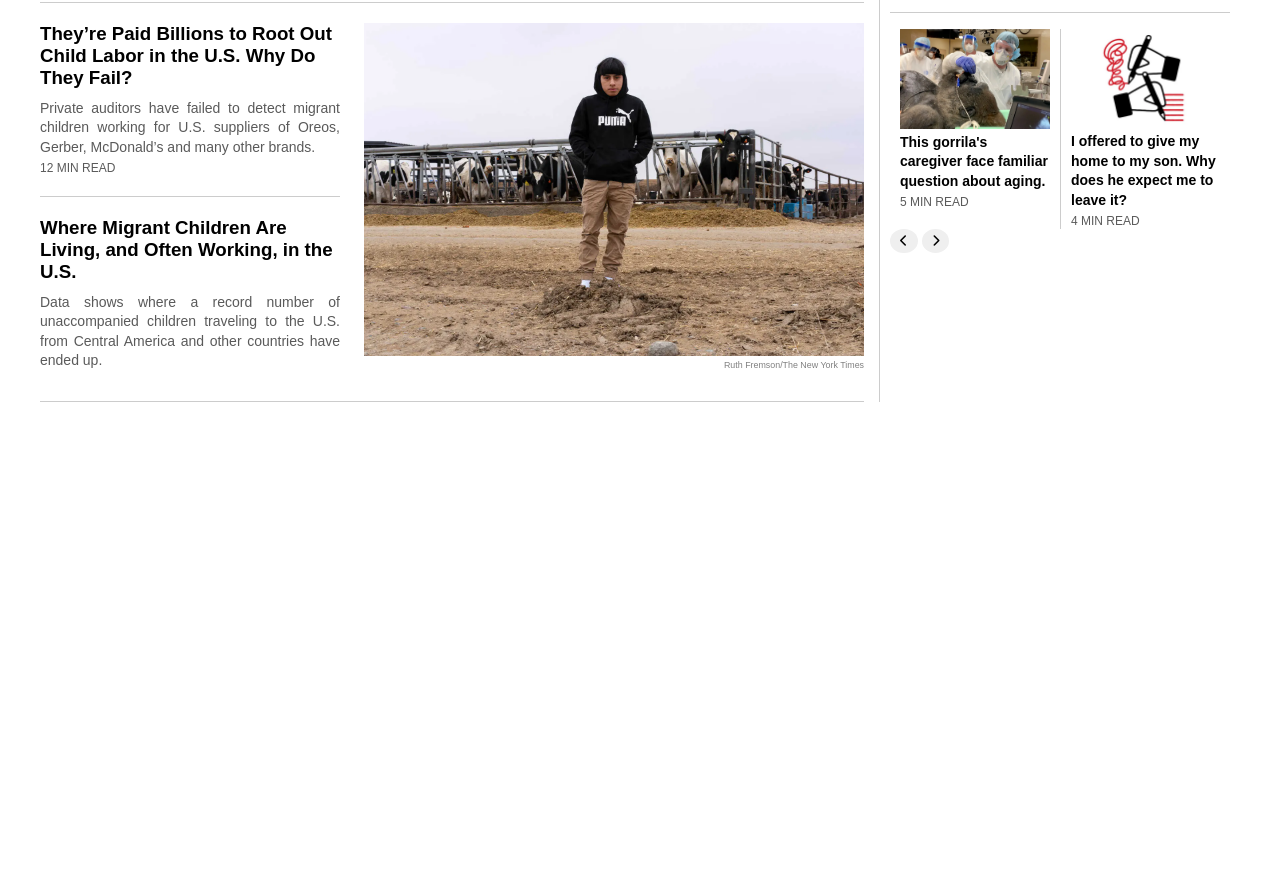
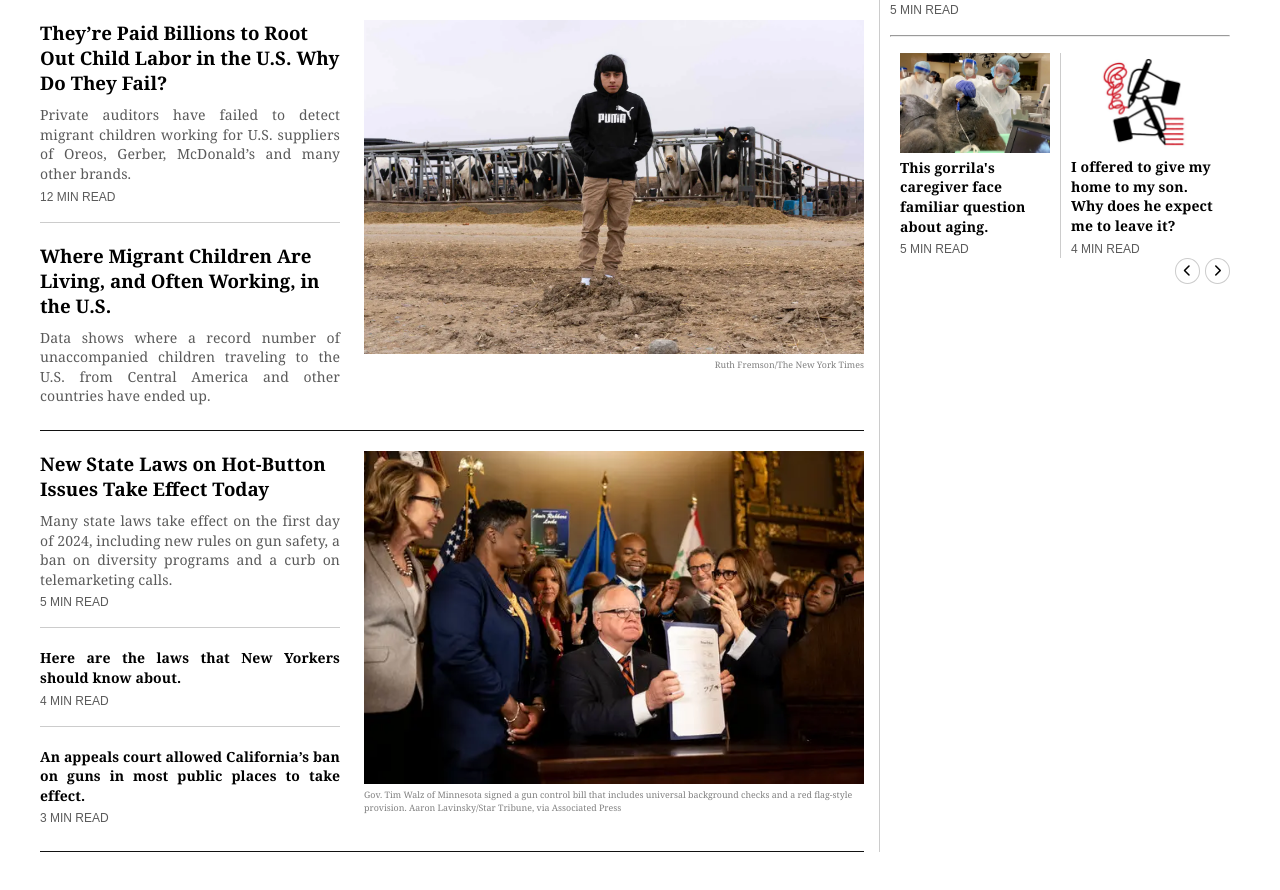
Before and after one commit to KelvinVo24/The_New_York_Times, a plain HTML site: page index.html in a window 1280 px wide. Shown: the part 556-1446 px from the top of the page. Drawn offline with Linux system fonts and the light colour scheme.

Commit message:
Add news

```diff
--- a/assets/style.css
+++ b/assets/style.css
@@ -8,7 +8,9 @@ body{
     scroll-behavior: smooth;
     font-family: Arial, Helvetica, sans-serif;
     height: 200vh;
+    font-family: nyt-cheltenham,georgia,'times new roman',times,serif;
 }
+
 
 
 .loading-text{
@@ -26,6 +28,7 @@ header{
     width: 1200px;
     margin: 0 auto;
     font-size: 12px;
+    font-family: sans-serif;
 }
 
 .section-1, .section-2{
@@ -41,6 +44,7 @@ header{
 
 .section-1 .nav-list{
     margin-left: 140px;
+    font-size: 10px;
 }
 
 
@@ -111,8 +115,8 @@ header{
 }
 
 .container .news{
-    padding-bottom: 30px;
-    border-bottom: 1px solid #ccc;
+    padding-bottom: 24px;
+    border-bottom: 1px solid hsla(0,0%,7.06%,1);
     margin-top: 20px;
 }
 
@@ -128,7 +132,7 @@ header{
 }
 
 .container-left .news .left .main{
-    padding-bottom: 20px;
+    padding-bottom: 16px;
     border-bottom: 1px solid #ccc;
 }
 
@@ -147,12 +151,14 @@ header{
     color: #5A5A5A;
     line-height: 1.4;
     text-align: justify;
+    letter-spacing: 0.1px;
 }
 
 .container a{
     font-size: 12px;
     color: #5A5A5A;
     text-decoration: none;
+    font-family: sans-serif;
 }
 
 .container-left .news .left .description p{
@@ -165,6 +171,13 @@ header{
     padding-top: 20px;
 }
 
+.left hr{
+    border: 0;
+    height: 1px;
+    background: #ccc;
+    margin-top:  16px;
+}
+
 .container-left .news .right img{
     width: 100%;
     height: 100%;
@@ -174,6 +187,7 @@ header{
     float: right;
     font-size: 8.9px;
     color: gray;
+    line-height: 1.4;
 }
 
 /* //Container-right */
@@ -190,19 +204,9 @@ header{
 
 .container-right .right-news h3{
     font-size: 19px;
-    margin-top: 10px;
+    margin-top: 20px;
 }
 
-.container-right .right-news small{
-    margin-bottom: 10px;
-}
-
-hr{
-    border: 0;
-    height: 1px;
-    background: #ccc;
-    margin: 16px 0px;
-}
 
 .container-right .multi-news{
     display: flex;
@@ -211,6 +215,10 @@ hr{
 .container-right .multi-news .small-news{
     width: 50%;
     padding: 0 10px;
+}
+
+.container-right hr{
+    margin: 16px 0px;
 }
 
 .multi-news .small-news img{
@@ -237,10 +245,21 @@ hr{
     display: none;
 }
 
+.button{
+    float: right;
+}
 
 .button button{
-    padding: 5px 10px;
+    padding: 5px 8px;
     border-radius: 50%;
     font-size: 12px;
     border: none;
+    background-color: white;
+    border: 1px solid #ccc;
+    cursor: pointer;
+    transition: all 0.3s ease-in-out;
 }
+
+.button button:hover{
+    background-color: #ccc;
+}
--- a/index.html
+++ b/index.html
@@ -74,7 +74,7 @@
                     </div>
                 </div>
                 <div class="right">
-                    <img src="./assets/img/Military/isarel.webp" alt="">
+                    <img src="./assets/img/left-article/isarel.webp" alt="">
                     <small>Jalaa Marey/Agency France-Presse - Getty Image</small>
                 </div>
             </div>
@@ -94,12 +94,35 @@
                     </div>
                 </div>
                 <div class="right">
-                    <img src="./assets/img/Military/childlabor-audits-miguel-hfwt-threeByTwoMediumAt2X.webp" alt="">
+                    <img src="./assets/img/left-article/childlabor-audits-miguel-hfwt-threeByTwoMediumAt2X.webp" alt="">
                     <small>Ruth Fremson/The New York Times</small>
                 </div>
             </div>
 
-
+            <div class="news">
+                <div class="left">
+                    <div class="main">
+                        <h3>New State Laws on Hot-Button Issues Take Effect Today</h3>
+                        <p>Many state laws take effect on the first day of
+                            2024, including new rules on gun safety, a ban on diversity programs and a curb on telemarketing calls.
+                        </p>
+                        <a href="#">5 MIN READ</a>
+                    </div>
+                    <div class="description">
+                        <p>Here are the laws that New Yorkers should know about.</p>
+                        <a href="#">4 MIN READ</a>
+                    </div>
+                    <hr>
+                    <div class="description">
+                        <p>An appeals court allowed California’s ban on guns in most public places to take effect.</p>
+                        <a href="#">3 MIN READ</a>
+                    </div>
+                </div>
+                <div class="right">
+                    <img src="./assets/img/left-article/01nat-new-laws.webp" alt="">
+                    <small>Gov. Tim Walz of Minnesota signed a gun control bill that includes universal background checks and a red flag-style provision. Aaron Lavinsky/Star Tribune, via Associated Press</small>
+                </div>
+            </div>
         </div>
         <div class="container-right" >
             <div class="right-news">
```
Also changed, not shown: assets/img/left-article/01nat-new-laws.webp (added), assets/img/left-article/childlabor-audits-miguel-hfwt-threeByTwoMediumAt2X.webp (renamed from assets/img/Military/childlabor-audits-miguel-hfwt-threeByTwoMediumAt2X.webp), assets/img/left-article/isarel.webp (renamed from assets/img/Military/isarel.webp).
